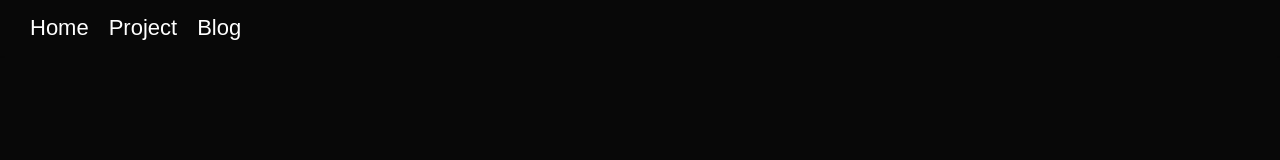
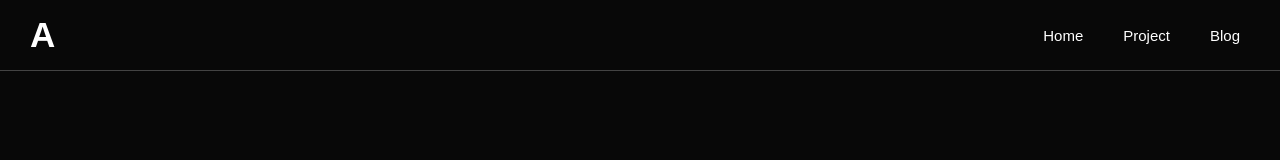
Before and after one commit to Poovarasan-P/project-portfolio, a React (Create React App) app: page / in a window 1280 px wide. Shown: the top 160 px of the page. Built offline with nearby package versions, Linux system fonts and the light colour scheme.

Commit message:
nav updated

```diff
--- a/src/components/Styles.css
+++ b/src/components/Styles.css
@@ -12,18 +12,22 @@
     background-color: var(--bgcolor);
   }
 
-  /* Navigation Bar */
-  .navbar {
+ /* Navigation Bar */
+.navbar {
     display: flex;
-    justify-content: space-between;
+    justify-content: space-between; /* Space between logo and nav items */
     align-items: center;
     background-color: var(--maincolor);
     padding: 15px 30px;
+
+    border-bottom:1px solid #434343;
   }
 
   /* Logo */
-  .logo img {
-    height: 80px; /* Adjust as needed */
+  .logo {
+    font-size: 35px;
+    font-weight: bold;
+    color: var(--white);
   }
 
   /* Navigation Items */
@@ -35,11 +39,14 @@
   .nav-item {
     color: var(--white);
     text-decoration: none;
-    font-size: 22px;
+    font-size: 15px;
+    padding: 10px;
+    border: none;
+    border-radius: 2px;
   }
 
   .nav-item:hover {
-    text-decoration: underline;
+    background-color: #202020;
   }
   /*  */
   /* Base styles */
@@ -48,34 +55,7 @@
     background-color: var(--bgcolor);
   }
 
-  /* Navigation */
-  .navbar {
-    background-color: var(--bgcolor);
-    box-shadow: 0 1px 2px rgba(0, 0, 0, 0.05);
-  }
 
-  .nav-content {
-    max-width: 80rem;
-    margin: 0 auto;
-    padding: 0 1rem;
-  }
-
-  .nav-links {
-    display: flex;
-    gap: 2rem;
-    height: 4rem;
-    align-items: center;
-  }
-
-  .nav-link {
-    color:var(--white);
-    text-decoration: none;
-    transition: color 0.2s;
-  }
-
-  .nav-link:hover {
-    color: var(--text);
-  }
 
   /* Content */
   .content {
--- a/src/components/header/Navbar.js
+++ b/src/components/header/Navbar.js
@@ -5,12 +5,14 @@ import "../Styles.css";
 const Navbar = () => {
   return (
     <nav className="navbar">
+    {/* Logo on the left */}
+    <div className="logo">A</div>
 
+    {/* Navigation items on the right */}
     <div className="nav-items">
       <NavLink to="/" className="nav-item">Home</NavLink>
       <NavLink to="/about" className="nav-item">Project</NavLink>
       <NavLink to="/mission" className="nav-item">Blog</NavLink>
-
     </div>
   </nav>
   );
```
Lines whose indentation alone changed are shown as unchanged.
